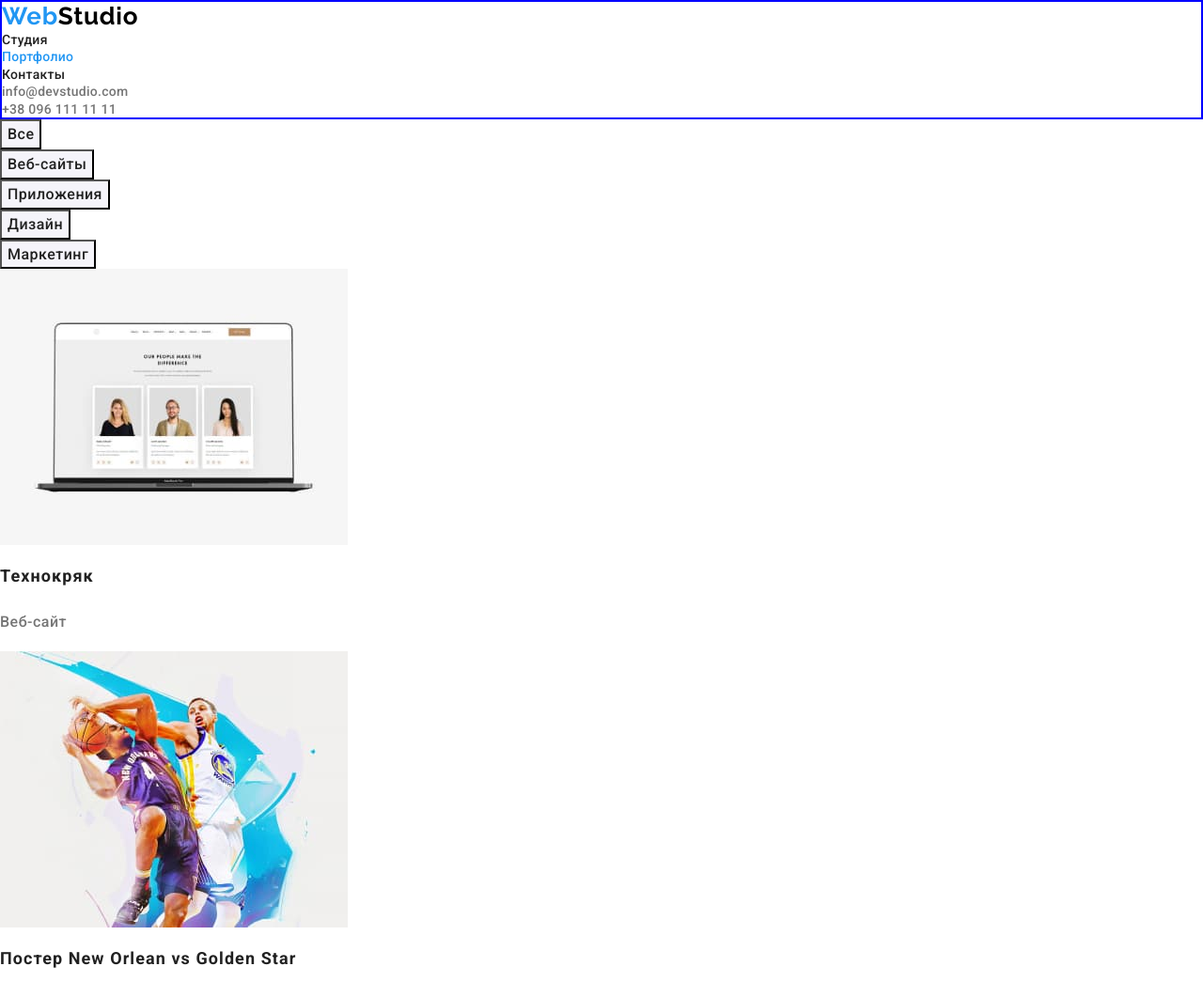
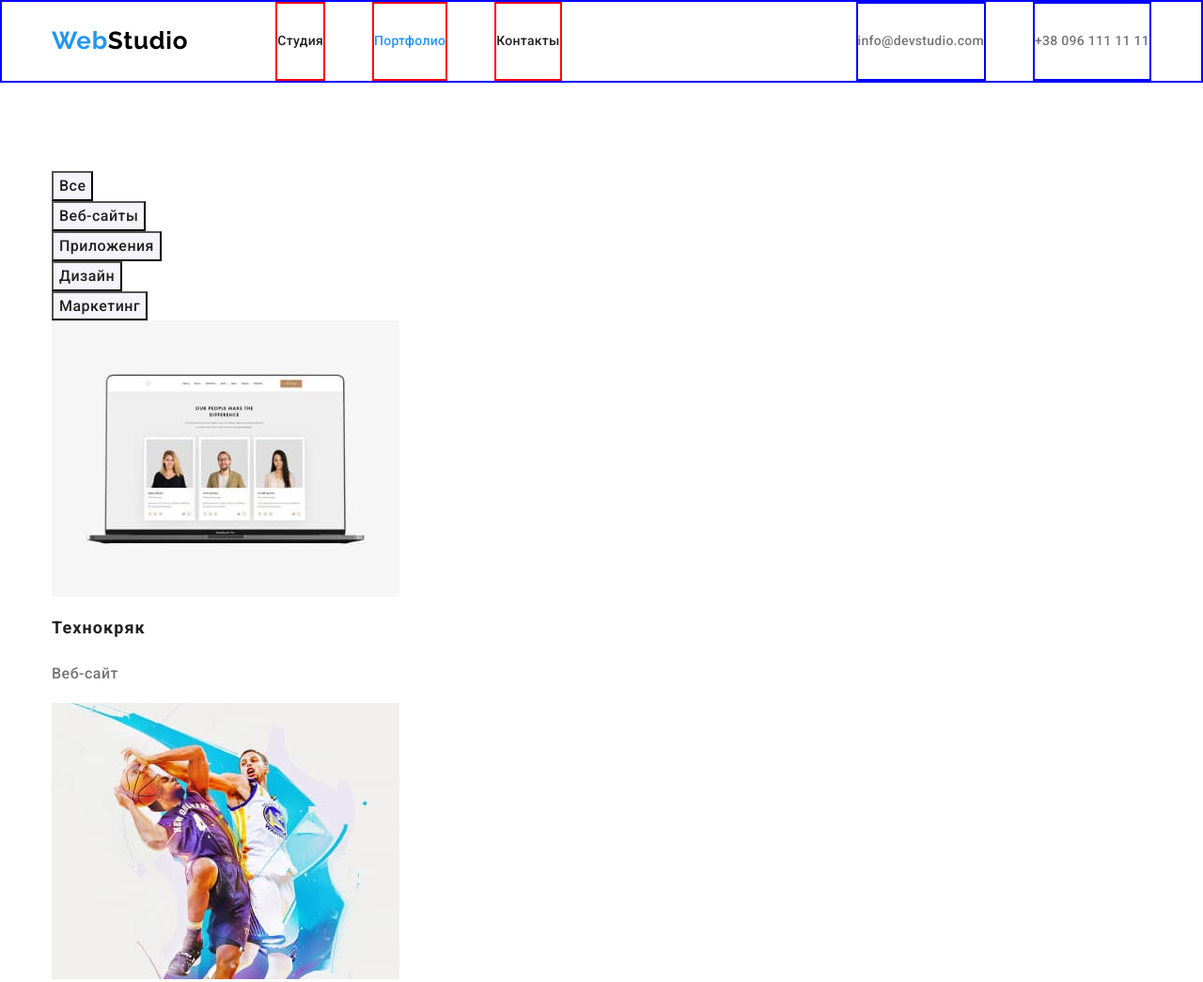
Before and after one commit to Maksimchik36/goit-markup-hw-03, a plain HTML site: page portfolio.html in a window 1280 px wide. Shown: the top 1045 px of the page at 94% size. Drawn offline with nearby package versions, Linux system fonts and the light colour scheme.

Commit message:
Делает header с помощь flexbox

```diff
--- a/css/styles.css
+++ b/css/styles.css
@@ -48,6 +48,8 @@ img {
 }
 
 .logo {
+  padding-top: 24px;
+  padding-bottom: 25px;
   font-family: Raleway, sans-serif;
   font-weight: 700;
   font-size: 26px;
@@ -59,8 +61,27 @@ img {
 .logo > span {
   color: var(--accent-color);
 }
+.nav-list {
+  display: flex;
+}
+
+.nav {
+  margin-left: 93px;
+}
+
+.nav-item {
+  border: 2px solid red;
+}
+
+.nav-item:not(:last-child) {
+  margin-right: 50px;
+}
 
 .nav-link {
+  display: block;
+  padding-top: 32px;
+  padding-bottom: 32px;
+
   font-weight: 500;
   font-size: 14px;
   line-height: 1.14;
@@ -73,7 +94,24 @@ img {
   color: var(--accent-color);
 }
 
+.contacts-list {
+  display: flex;
+  margin-left: auto;
+}
+
+.contacts-item {
+  border: 2px solid blue;
+}
+
+.contacts-item:not(:last-child) {
+  margin-right: 50px;
+}
+
 .contacts-link {
+  display: block;
+  padding-top: 32px;
+  padding-bottom: 32px;
+
   font-weight: 500;
   font-size: 14px;
   line-height: 1.14;
@@ -87,6 +125,10 @@ img {
 .footer-link:hover,
 .footer-link:focus {
   color: var(--accent-color);
+}
+.container.main {
+  display: flex;
+  align-items: center;
 }
 
 /* -------------MAIN------------------ */
--- a/portfolio.html
+++ b/portfolio.html
@@ -16,8 +16,9 @@
 <body>
     <!--шапка страницы-->
     <header class="header">
+        <div class="container main">
         <a class="logo link" href=""><span>Web</span>Studio</a>
-        <nav>
+        <nav class="nav">
             <ul class="nav-list list">
                 <li class="nav-item"><a class="nav-link link" href="./index.html">Студия</a></li>
                 <li class="nav-item"><a class="nav-link link current" href="">Портфолио</a></li>
@@ -29,10 +30,12 @@
             </li>
             <li class="contacts-item"> <a class="contacts-link link" href="tel:+380961111111">+38 096 111 11 11</a></li>
         </ul>
+        </div>
     </header>
     <!--основной блок-->
     <main>
-        <section class="portfolio">
+        <section class="portfolio section">
+            <div class="container">
             <h1 class="visually-hidden">Портфолио</h1>
             <ul class="list">
                 <li class="buttons"><button type="button">Все</button></li>
@@ -115,12 +118,14 @@
                     </a>
                 </li>
             </ul>
+            </div>
         </section>
 
     </main>
 
     <!--нижняя часть-->
     <footer>
+        <div class="container">
         <a class="logo link" href=""><span>Web</span>Studio</a>
         <address>
             г. Киев, пр-т Леси Украинки, 26
@@ -130,6 +135,7 @@
             </li>
             <li class="footer-item"> <a class="footer-link link" href="tel:+380961111111">+38 096 111 11 11</a></li>
         </ul>
+        </div>
     </footer>
 </body>
 
```
Also changed, not shown: index.html (+2 -2 lines).
